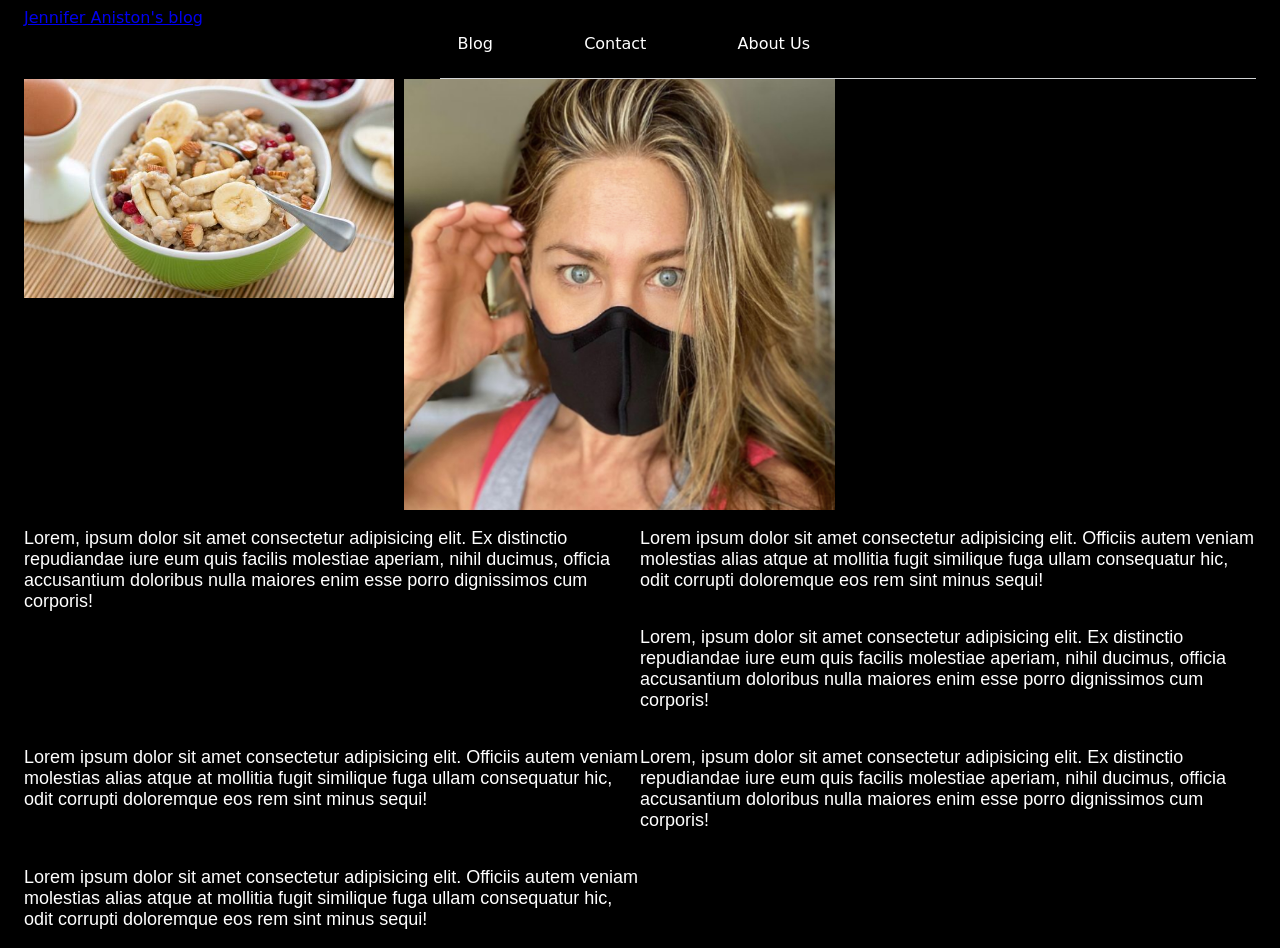
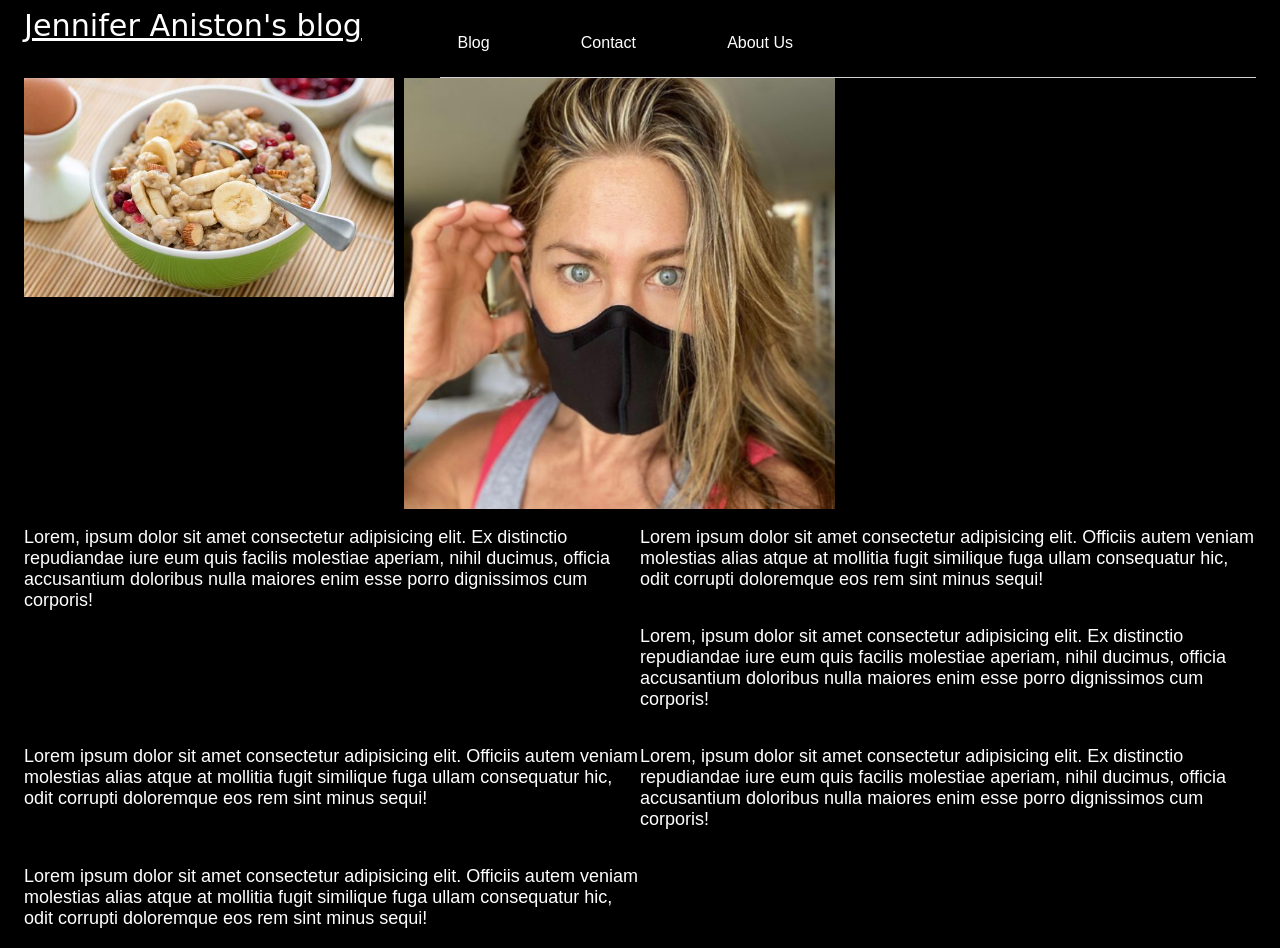
Before and after one commit to Naomif2003/Naomif2003.github.io, a plain HTML site: page blog.html in a window 1280 px wide. Drawn offline with Linux system fonts and the light colour scheme.

Commit message:
Title
Fixed the title in Blog

```diff
--- a/blog.css
+++ b/blog.css
@@ -12,7 +12,9 @@ a:hover {
     color: #a1a3a5;
 }
 
-a {
+header a {
+    color: #ffffff;
+    font-size: 8mm;
     font-family: cursive;
 }
 
--- a/blog.html
+++ b/blog.html
@@ -20,7 +20,6 @@
                 </header>
             </div>
             <div class="col-8">
-                <header>
                 <nav class="navbar">
                     <ul class="navbar-nav">
                         <li class="nav-item">
@@ -34,14 +33,13 @@
                         </li>
                     </ul>
                 </nav>
-                </header>
             </div>
         </div>
 
         <div class="col-4">
             <div class="homeIMAGE">
                 <img src="Image_1.jpg" alt="Food" class="homeIMAGE1" style="float:left;">
-                <img src="jennifer_aniton_4.jpg" alt="jennifer_aniston" class="homeIMAGE2" style="right: 25%;">
+                <img src="jennifer_aniton_4.jpg" alt="jennifer_aniston" class="homeIMAGE2">
             </div>
             <div class="col-8">
                 <p class="homeTEXT" style="float: left;">
```
Lines whose indentation alone changed are shown as unchanged.
